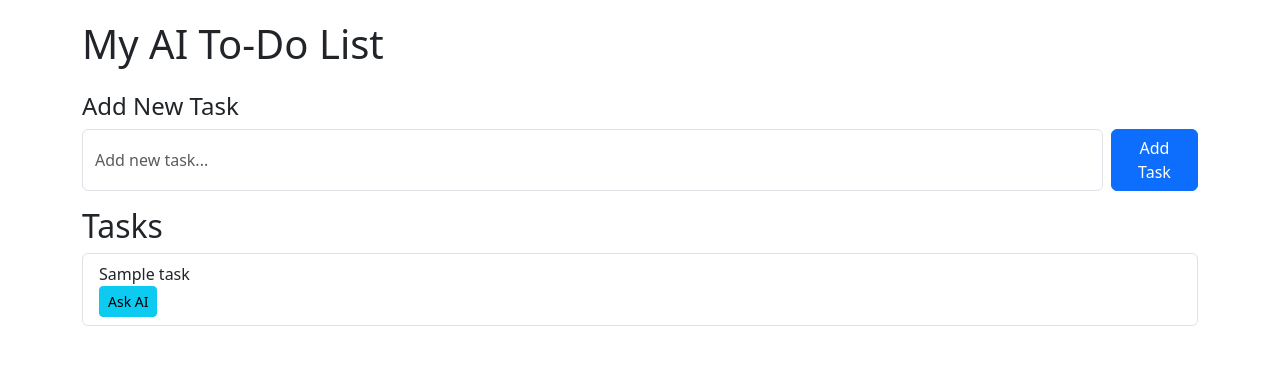
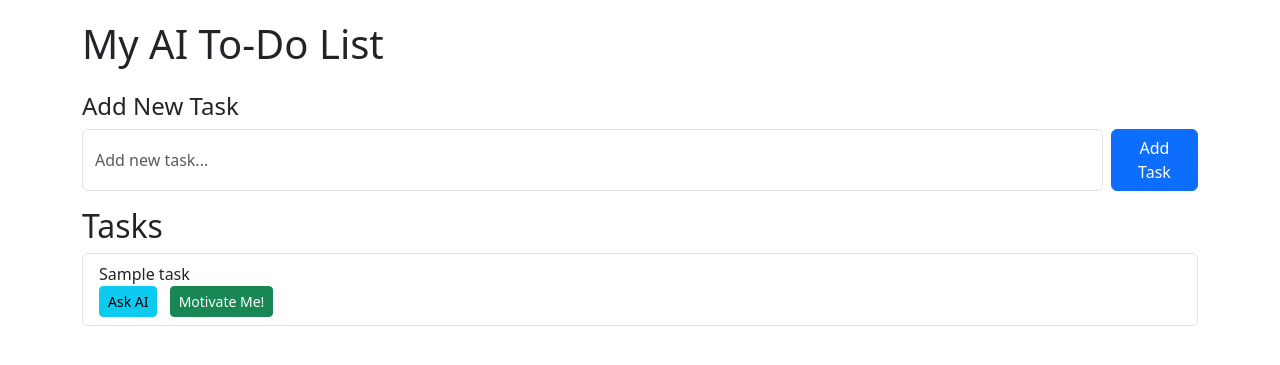
Before and after one commit to HG-programer/todo-app-ai, a Flask app: template templates/index.html in a window 1280 px wide. Shown: the top 365 px of the page. Run offline with Flask 3, Linux system fonts and the light colour scheme; the template is opened without the code that fills it: most values are stand-ins (such as "Sample title", 1, 10 or a date in 2020).

Commit message:
motivate me

```diff
--- a/templates/index.html
+++ b/templates/index.html
@@ -38,6 +38,7 @@
             <span class="task-text">{{ task }}</span>
             <div>
             <button class="ask-ai-btn btn btn-info btn-sm" data-task-text="{{ task }}">Ask AI</button>
+            <button class="motivate-me-btn btn btn-success btn-sm ms-2">Motivate Me!</button> <!-- Added ms-2 for margin start -->
          </div>
          </li>
          {% else %}
```
